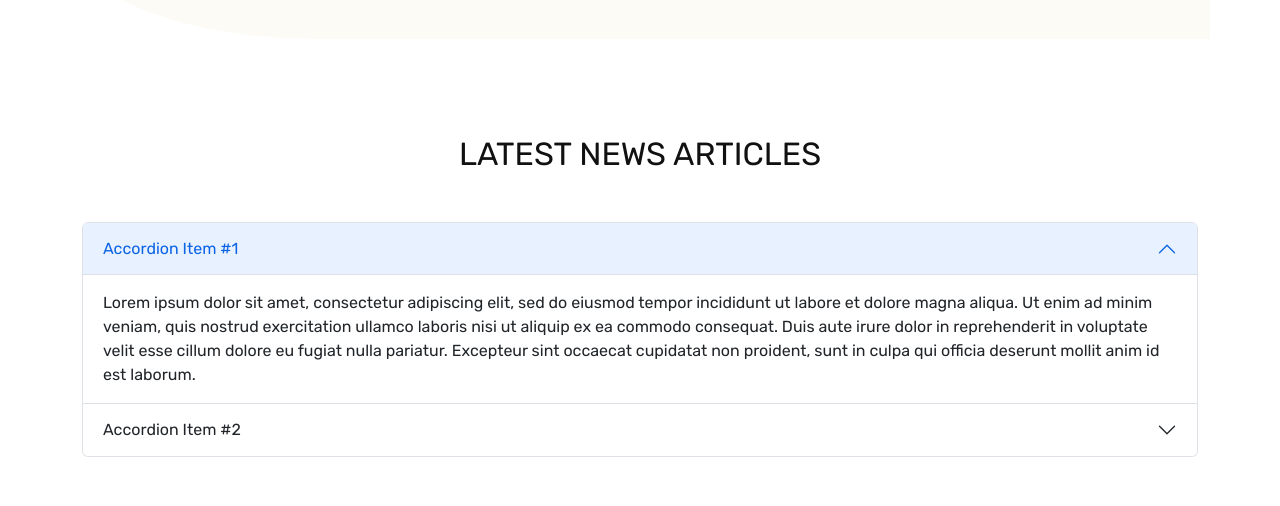
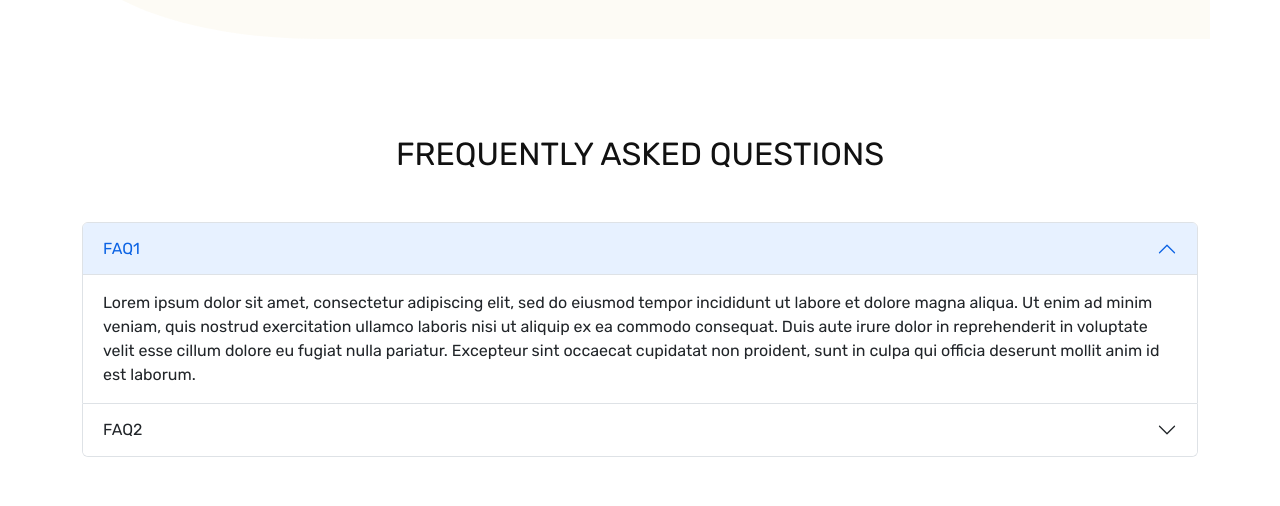
Before and after one commit to abdinaa17/alifStings, a React (Vite) app: page / in a window 1280 px wide. Shown: the part 2020-2526 px from the top of the page. Built offline with nearby package versions, Linux system fonts and the light colour scheme.

Commit message:
Updated FAQ component

```diff
--- a/src/components/Blogs/Blogs.jsx
+++ b/src/components/Blogs/Blogs.jsx
@@ -9,7 +9,7 @@ const Blogs = () => {
       <Row className='g-4'>
         <Col md={6} lg={3}>
            <Card className='cursor-pointer'>
-              <Link to={'/'} ><Card.Img variant="top" src="https://blackpro.listingprowp.com/wp-content/uploads/2022/03/coaches-300x181.png" alt="" /></Link>
+              <Link to='/coming-soon' ><Card.Img variant="top" src="https://blackpro.listingprowp.com/wp-content/uploads/2022/03/coaches-300x181.png" alt="" /></Link>
 
               <Card.Body>
 
@@ -20,7 +20,7 @@ const Blogs = () => {
               <Row>
 
 
-              <Col><Link to={'/'} >Read More...</Link></Col>
+              <Col><Link to='/coming-soon' >Read More...</Link></Col>
 
               </Row>
 
@@ -29,7 +29,7 @@ const Blogs = () => {
         </Col>
         <Col md={6} lg={3}>
            <Card className='cursor-pointer'>
-              <Link to={'/'} ><Card.Img variant="top" src="https://blackpro.listingprowp.com/wp-content/uploads/2022/03/coaches-300x181.png" alt="" /></Link>
+              <Link to='/coming-soon' ><Card.Img variant="top" src="https://blackpro.listingprowp.com/wp-content/uploads/2022/03/coaches-300x181.png" alt="" /></Link>
 
               <Card.Body>
 
@@ -40,7 +40,7 @@ const Blogs = () => {
               <Row>
 
 
-              <Col><Link to={'/'} >Read More...</Link></Col>
+              <Col><Link to='/coming-soon' >Read More...</Link></Col>
 
               </Row>
 
--- a/src/components/FAQs/Faqs.jsx
+++ b/src/components/FAQs/Faqs.jsx
@@ -4,10 +4,10 @@ import { Accordion } from "react-bootstrap"
 const Faqs = () => {
   return (
     <div className='container py-5'>
-       <h2 className="text-uppercase text-center my-5">Latest news Articles</h2>
+       <h2 className="text-uppercase text-center my-5">frequently asked questions</h2>
     <Accordion defaultActiveKey="0">
       <Accordion.Item eventKey="0">
-        <Accordion.Header>Accordion Item #1</Accordion.Header>
+        <Accordion.Header>FAQ1</Accordion.Header>
         <Accordion.Body>
           Lorem ipsum dolor sit amet, consectetur adipiscing elit, sed do
           eiusmod tempor incididunt ut labore et dolore magna aliqua. Ut enim ad
@@ -19,7 +19,7 @@ const Faqs = () => {
         </Accordion.Body>
       </Accordion.Item>
       <Accordion.Item eventKey="1">
-        <Accordion.Header>Accordion Item #2</Accordion.Header>
+        <Accordion.Header>FAQ2</Accordion.Header>
         <Accordion.Body>
           Lorem ipsum dolor sit amet, consectetur adipiscing elit, sed do
           eiusmod tempor incididunt ut labore et dolore magna aliqua. Ut enim ad
```
